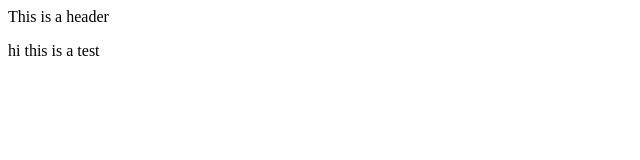
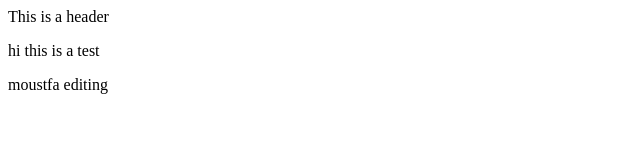
Before and after one commit to VeteranTefa/Trial, a plain HTML site: page index.html in a window 1280 px wide. Shown: the whole page, without its empty margins (0-640 px from the left). Drawn offline with Linux system fonts and the light colour scheme.

Commit message:
moustafea commite

```diff
--- a/index.html
+++ b/index.html
@@ -5,6 +5,7 @@
 <body>
     <header>This is a header</header>
     <p> hi this is  a test </p>
+    <p> moustfa editing </p>
 </body>
 
 </html>
```
